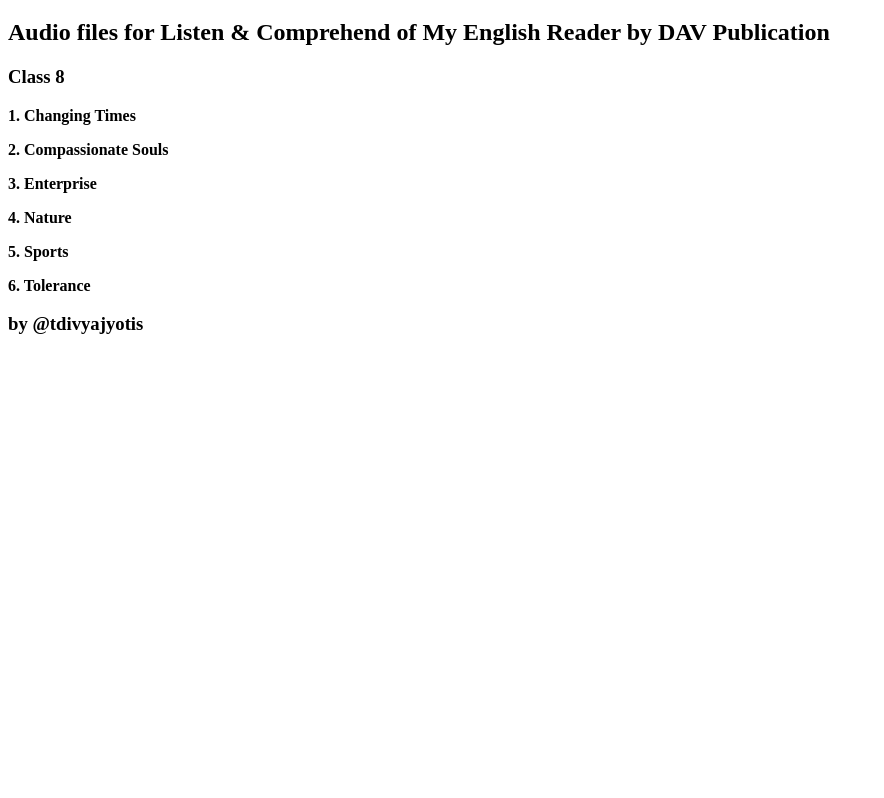
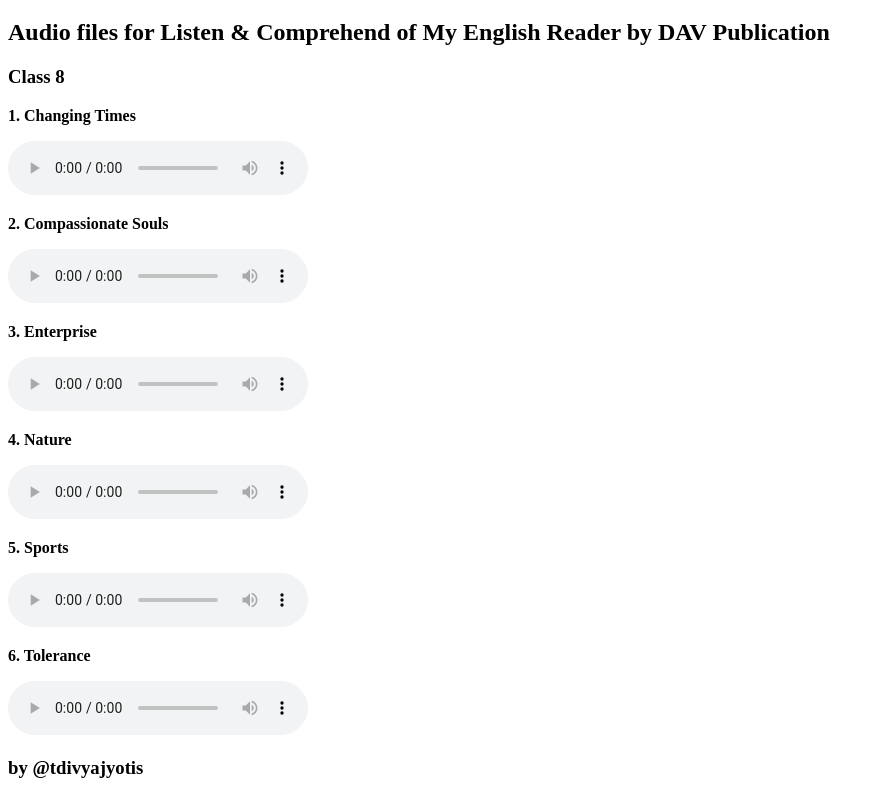
Before and after one commit to tdivyajyotis/readeraudio, a plain HTML site: page index.html in a window 1280 px wide. Shown: the part 61-859 px from the top of the page, without its empty margins (0-884 px from the left). Before the commit the page ends 800 px from the top, so only its background shows below. Drawn offline with Linux system fonts and the light colour scheme.

Commit message:
workin now

```diff
--- a/index.html
+++ b/index.html
@@ -13,45 +13,51 @@
     <h3> Class 8 </h3>
     <p>
     <b> 1. Changing Times </b>
-    <audio>
-      <source src="8-a.mp3" type="audio/wav">
+    </p>
+    <audio
+	controls
+	src="8-a.mp3">
       Audio file not supported or not found.
     </audio>
-    </p>
     <p>
     <b> 2. Compassionate Souls </b>
-    <audio>
-      <source src="8-b.mp3" type="audio/wav">
+    </p>
+    <audio
+	controls
+	src="8-b.mp3">
       Audio file not supported or not found.
     </audio>
-    </p>
     <p>
     <b> 3. Enterprise </b>
-    <audio>
-      <source src="8-c.mp3" type="audio/wav">
+    </p>
+    <audio
+	controls
+	src="8-c.mp3">
       Audio file not supported or not found.
     </audio>
-    </p>
     <p>
     <b> 4. Nature </b>
-    <audio>
-      <source src="8-d.mp3" type="audio/wav">
+    </p>
+    <audio
+	controls
+	src="8-d.mp3">
       Audio file not supported or not found.
     </audio>
-    </p>
     <p>
     <b> 5. Sports </b>
-    <audio>
-      <source src="8-e.mp3" type="audio/wav">
+    </p>
+    <audio
+	controls
+	src="8-e.mp3">
       Audio file not supported or not found.
     </audio>
-    </p>
     <p>
     <b> 6. Tolerance </b>
-    <audio>
-      <source src="8-f.mp3" type="audio/wav">
+    </p>
+    <audio
+	controls
+	src="8-f.mp3">
       Audio file not supported or not found.
     </audio>
-    </p>
     <h3> by @tdivyajyotis </h3>
 </html>
```
